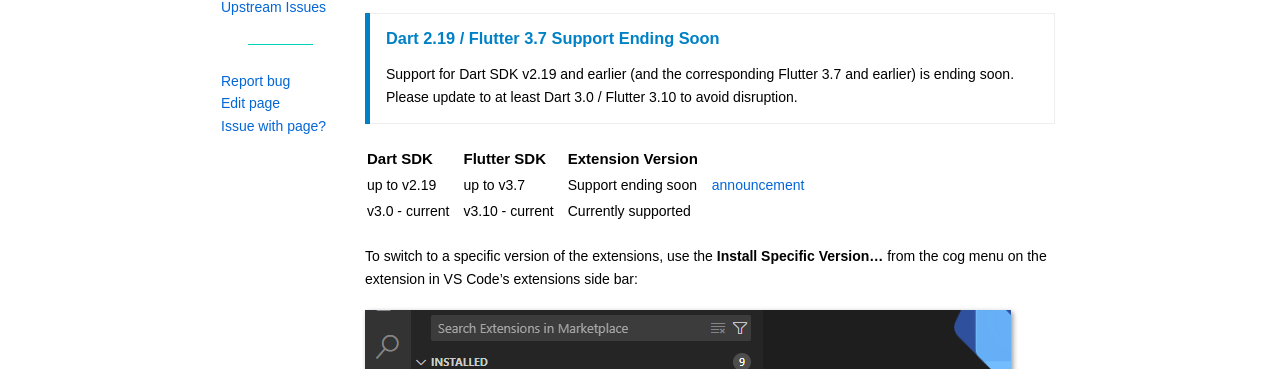
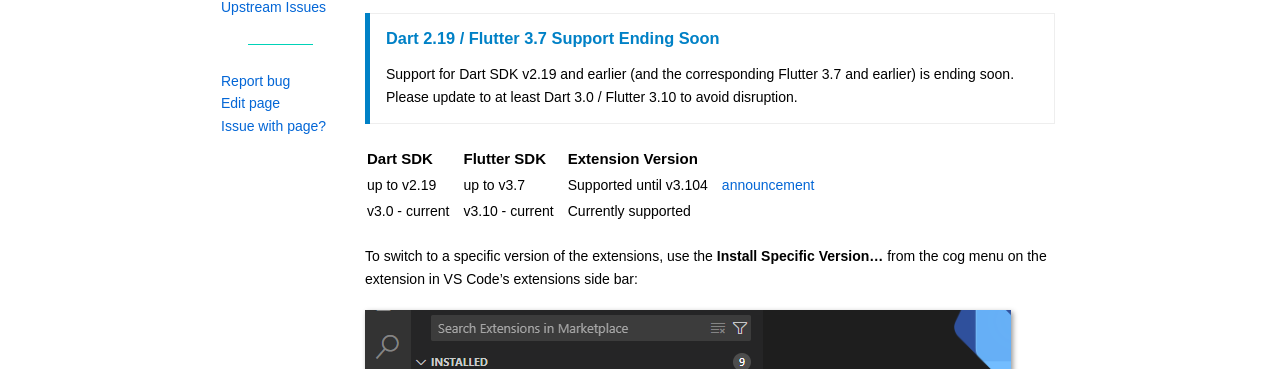
Before and after one commit to Dart-Code/Website, a Jekyll site: the page built from sdk-version-compatibility.md, in a window 1280 px wide. Shown: the part 258-627 px from the top of the page. Built offline with Jekyll 4.4.1, drawn with Linux system fonts in a browser that asks for light colours.

Commit message:
Update sdk-version-compatibility.md

```diff
--- a/sdk-version-compatibility.md
+++ b/sdk-version-compatibility.md
@@ -20,7 +20,7 @@ Support for Dart SDK v2.19 and earlier (and the corresponding Flutter 3.7 and ea
 
 | Dart SDK | Flutter SDK | Extension Version | |
 | ----- | ----- | ----- | ----- |
-| up to v2.19 | up to v3.7 | Support ending soon <!-- <span title="v?.??+1 removes legacy analysis server protocol support">Supported until v?.??</span> --> | [announcement](https://groups.google.com/g/flutter-announce/c/JQHzM3FbBGI) |
+| up to v2.19 | up to v3.7 | <span title="v?.??+1 removes legacy analysis server protocol support">Supported until v3.104</span> | [announcement](https://groups.google.com/g/flutter-announce/c/JQHzM3FbBGI) |
 | v3.0 - current | v3.10 - current | Currently supported |
 
 To switch to a specific version of the extensions, use the **Install Specific Version...** from the cog menu on the extension in VS Code's extensions side bar:
```
